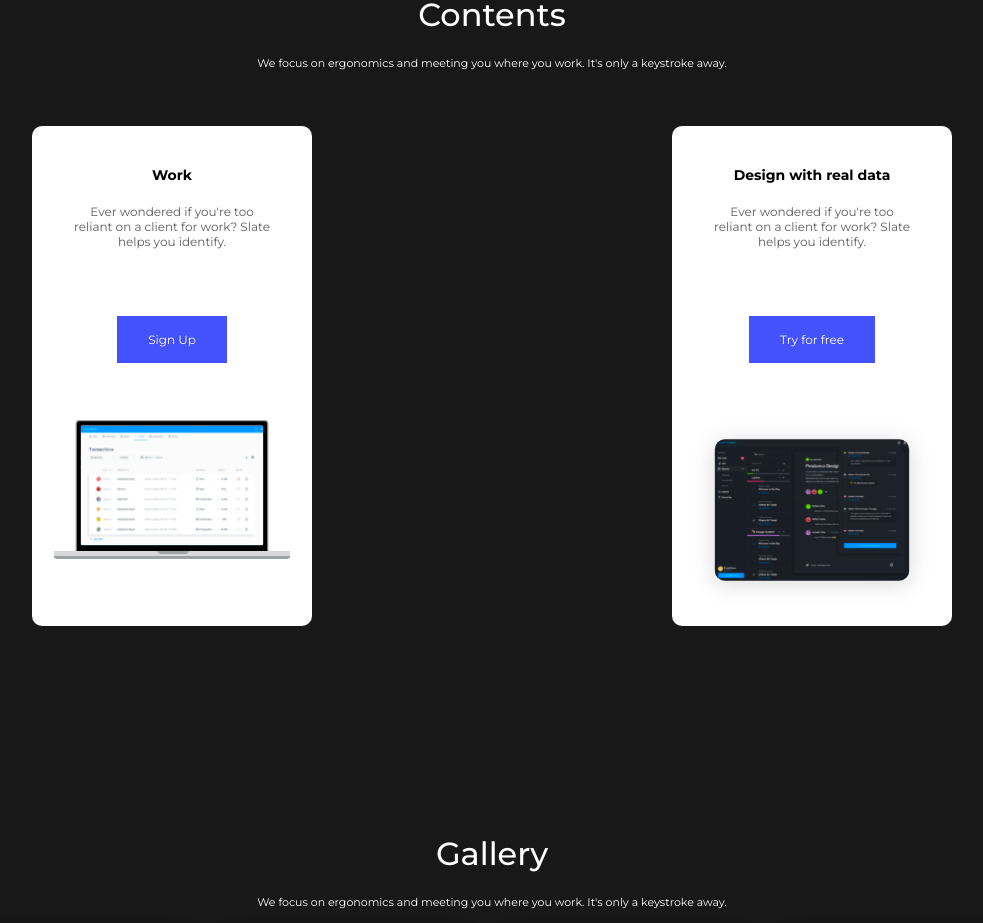
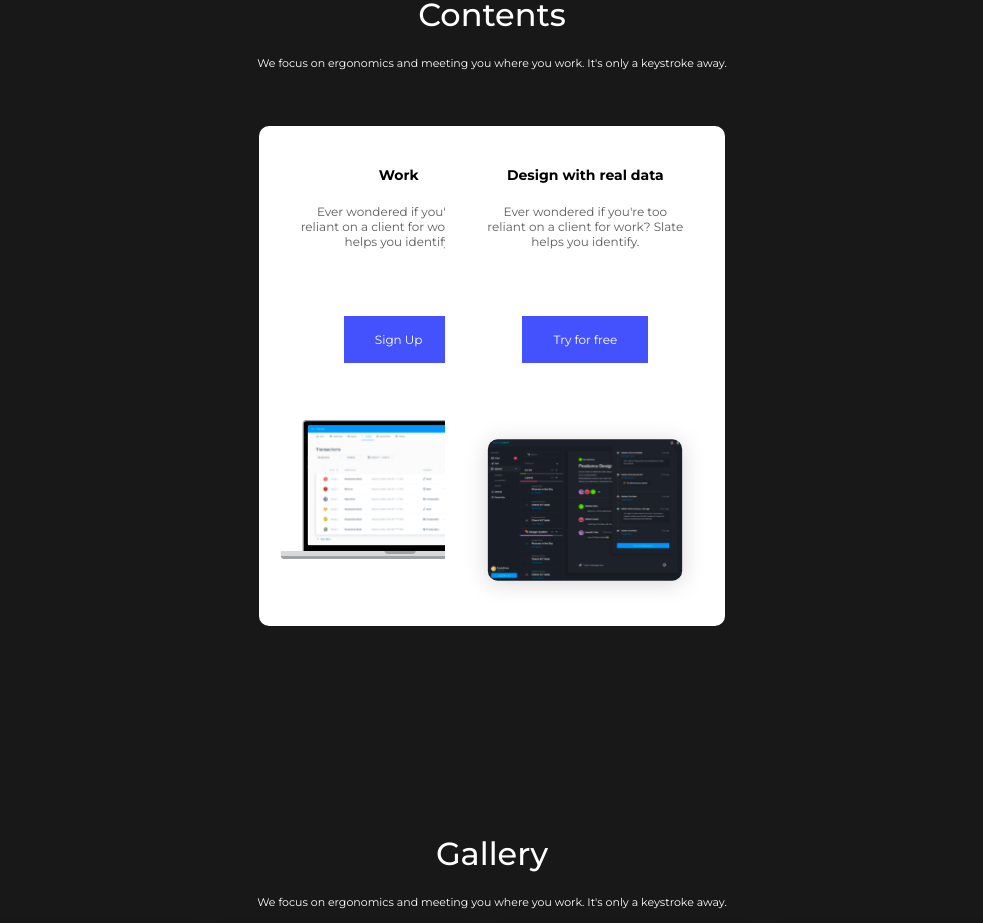
Before and after one commit to CrysLef/Figmaland, a React (Create React App) app: page / in a window 1280 px wide. Shown: the part 2000-2923 px from the top of the page, without its empty margins (148-1131 px from the left). Built offline with nearby package versions, Linux system fonts and the light colour scheme.

Commit message:
Modify the WhiteCard for desktop

```diff
--- a/src/components/WhiteCard/styles.js
+++ b/src/components/WhiteCard/styles.js
@@ -21,6 +21,12 @@ export const Box = styled.div`
         height: 100%;
         margin: 5.7rem auto;
     }
+
+    @media (min-width: 1020px) {
+        &:nth-child(1) {
+            margin-right: -50rem;
+        }
+    }
 `
 
 export const Title = styled.h2`
```
